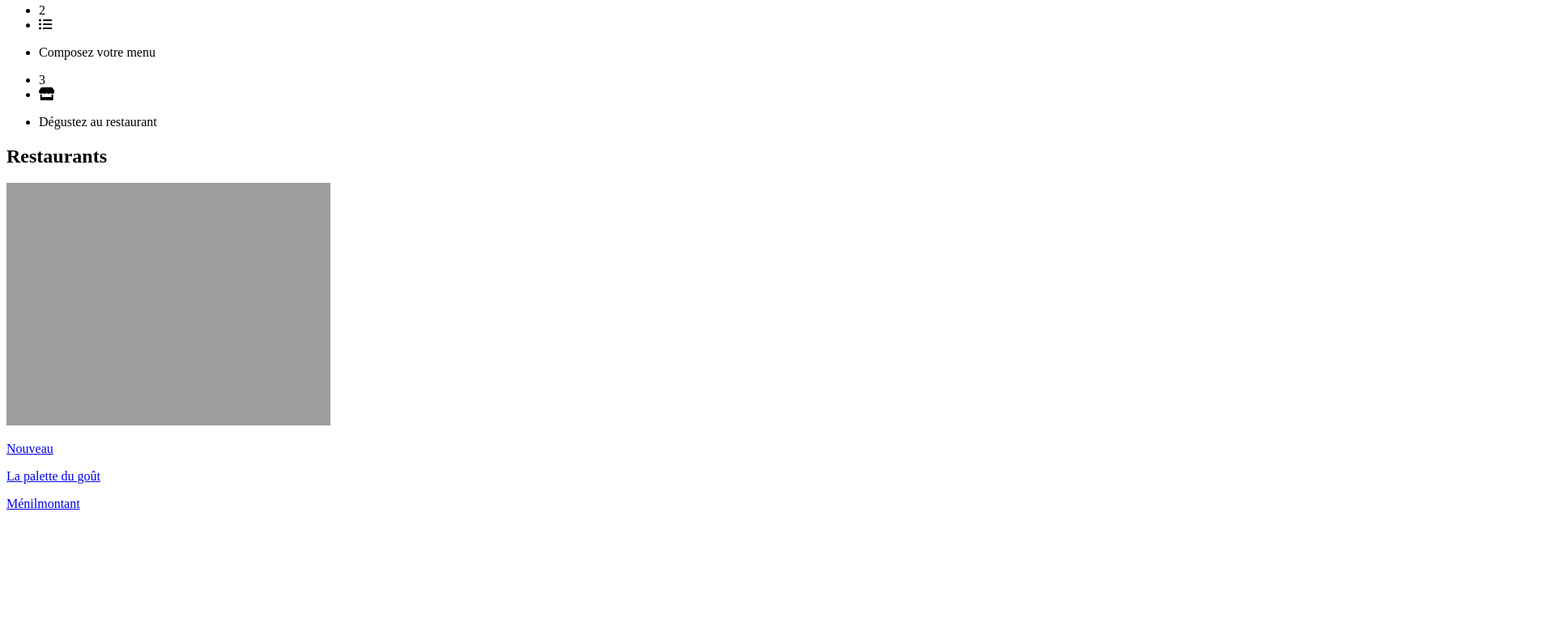
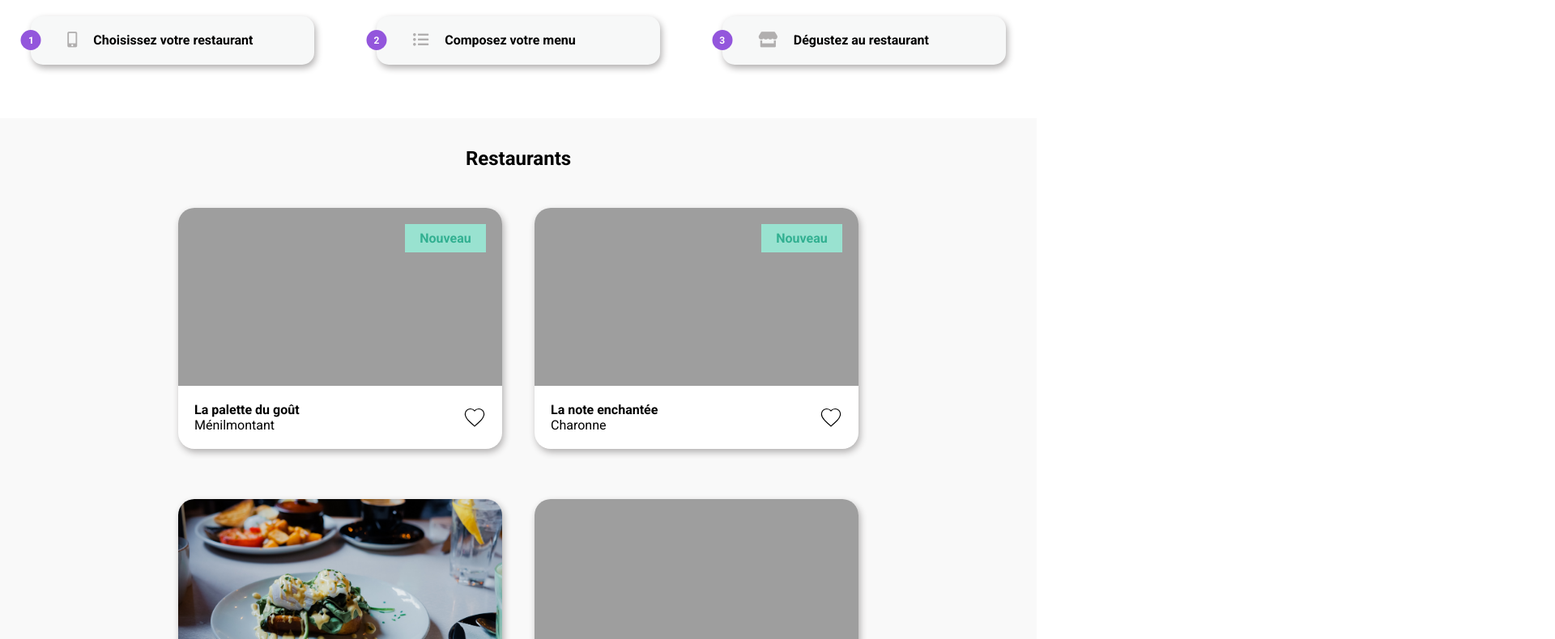
Before and after one commit to Greg44DevWeb/Ballatgregory_3_21112021, a website: page index.html in a window 1280 px wide. Shown: the part 403-1193 px from the top of the page at 81% size, 1920 px wide, since content can reach past the window. Drawn offline with Linux system fonts and the light colour scheme; the site is published under a folder, as on GitHub Pages, so addresses that start at the root find nothing; a web font is replaced by a local one.

Commit message:
Corrections liens vers stylesheet

```diff
--- a/index.html
+++ b/index.html
@@ -18,8 +18,8 @@
     integrity="sha384-SZXxX4whJ79/gErwcOYf+zWLeJdY/qpuqC4cAa9rOGUstPomtqpuNWT9wdPEn2fk"
     crossorigin="anonymous"/>
     <!-- CSS LINK -->
-    <link rel="stylesheet" href="/public/style.css">
-    <link rel="stylesheet" href="/style.css.map">
+    <link rel="stylesheet" href="./public/style.css">
+    <link rel="stylesheet" href="./public/style.css.map">
 
     <title>Ohmyfood</title>
 </head>
--- a/public/delices-sens.html
+++ b/public/delices-sens.html
@@ -18,8 +18,8 @@
     integrity="sha384-SZXxX4whJ79/gErwcOYf+zWLeJdY/qpuqC4cAa9rOGUstPomtqpuNWT9wdPEn2fk"
     crossorigin="anonymous"/>
     <!-- CSS LINK -->
-    <link rel="stylesheet" href="style.css">
-    <link rel="stylesheet" href="style.css.map">
+    <link rel="stylesheet" href="./public/style.css">
+    <link rel="stylesheet" href="./public/style.css.map">
 
     <title>Le délice des sens</title>
 </head>
```
Also changed, not shown: public/la-francaise.html (+2 -2 lines), public/note-enchantee.html (+2 -2 lines), public/palette-gout.html (+2 -2 lines).
